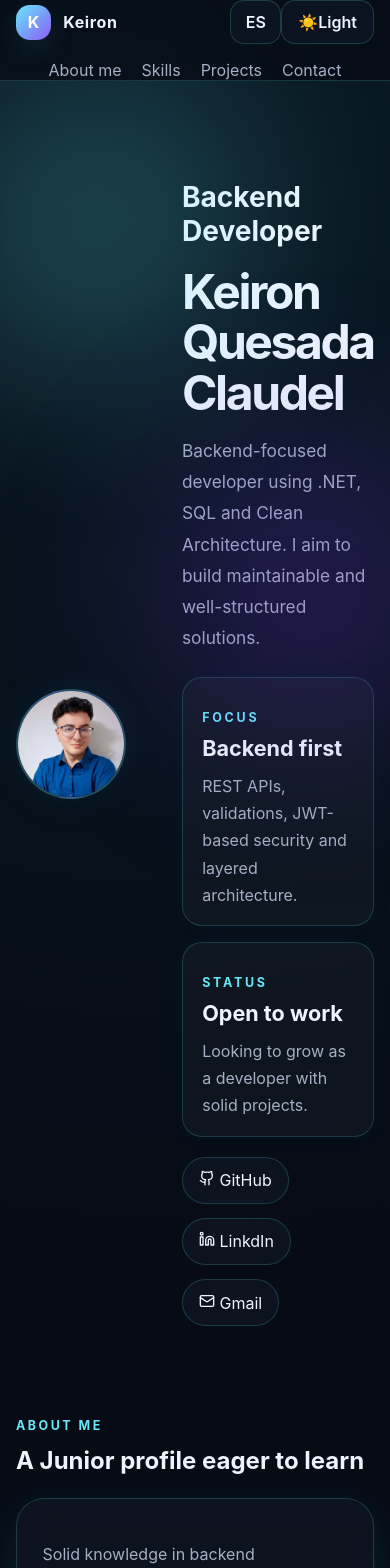
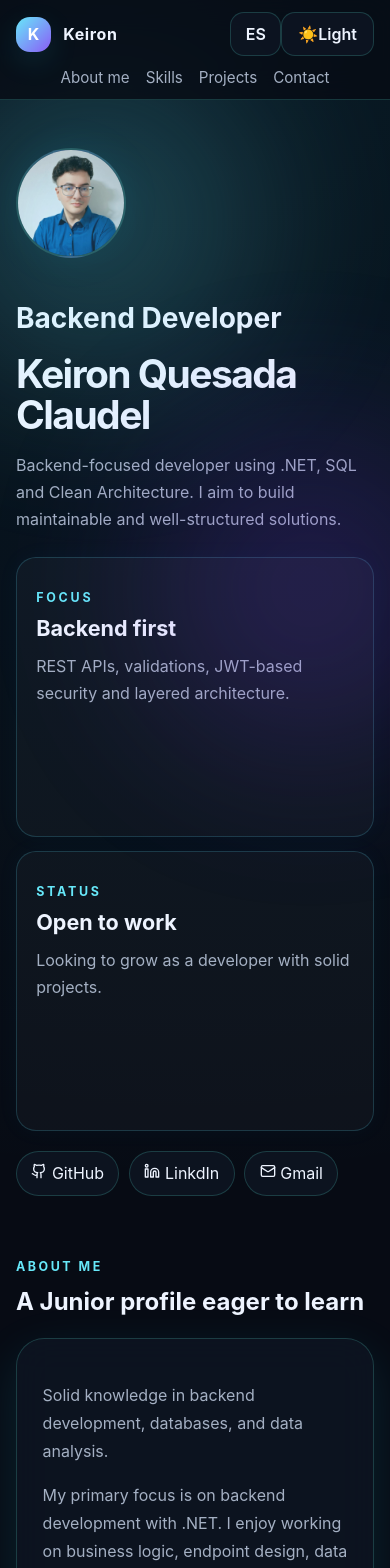
Before and after one commit to KeironClaudel/keiron-portfolio, a React (Vite) app: page / in a window 390 px wide. Shown: the top 1568 px of the page. Built offline with nearby package versions, Linux system fonts and the light colour scheme.

Commit message:
responsive fixed

```diff
--- a/src/styles.css
+++ b/src/styles.css
@@ -329,8 +329,7 @@ button {
   height: 220px;
   border-radius: 999px;
   overflow: hidden;
-  border: 1.5px solid var(--border);
-  border: 2px solid rgba(90, 227, 255, 0.28);
+  border: 2px solid var(--border);
   background:
     radial-gradient(circle at top, rgba(123, 92, 255, 0.28), transparent 55%),
     rgba(255, 255, 255, 0.03);
@@ -340,7 +339,6 @@ button {
   box-shadow:
     0 0 40px rgba(0, 200, 255, 0.08),
     inset 0 0 25px rgba(255, 255, 255, 0.02);
-
 }
 
 .hero-avatar span {
@@ -419,7 +417,7 @@ button {
 
 .hero-contact-links a {
   text-decoration: none;
-  color: var(--text-primary);
+  color: var(--text);
   border: 1px solid var(--border);
   background: var(--card);
   padding: 0.8rem 1rem;
@@ -487,7 +485,7 @@ button {
   background: var(--card);
   border: 1px solid var(--border);
 
-  color: var(--text-primary);
+  color: var(--text);
 }
 
 .contact-item-label {
@@ -515,9 +513,31 @@ button {
 }
 
 @media (max-width: 768px) {
-  .hero-avatar {
-    width: 110px;
-    height: 110px;
+  .hero-title-horizontal {
+    font-size: clamp(2rem, 7vw, 2.8rem);
+    max-width: 100%;
+    line-height: 1.1;
+  }
+}
+
+@media (max-width: 768px) {
+  .hero-description {
+    font-size: 0.95rem;
+    max-width: 100%;
+  }
+}
+
+
+@media (max-width: 768px) {
+  .hero-mini-cards {
+    flex-direction: column;
+  }
+}
+
+@media (max-width: 768px) {
+  .hero-contact-links {
+    flex-wrap: wrap;
+    gap: 0.6rem;
   }
 }
 
@@ -606,3 +626,88 @@ div {
     border-color 0.25s ease,
     box-shadow 0.25s ease;
 }
+
+@media (max-width: 768px) {
+  .nav-wrapper {
+    flex-wrap: wrap;
+    align-items: center;
+    gap: 0.75rem;
+    padding: 0.75rem 0;
+  }
+
+  .brand {
+    flex: 1 1 auto;
+    min-width: 0;
+  }
+
+  .nav-links {
+    order: 3;
+    width: 100%;
+    display: flex;
+    justify-content: center;
+    gap: 1rem;
+    flex-wrap: wrap;
+    font-size: 0.95rem;
+  }
+
+  .hero-horizontal {
+    flex-direction: column;
+    align-items: flex-start;
+    gap: 1.5rem;
+    padding: 1rem 0 0.5rem;
+  }
+
+  .hero-avatar-wrap {
+    width: 100%;
+    justify-content: flex-start;
+  }
+
+  .hero-avatar {
+    width: 110px;
+    height: 110px;
+  }
+
+  .hero-main {
+    width: 100%;
+    max-width: 100%;
+  }
+
+  .hero-title-horizontal {
+    max-width: 100%;
+    font-size: clamp(2.2rem, 10vw, 3.4rem);
+    line-height: 1.05;
+    letter-spacing: -0.04em;
+    text-wrap: balance;
+  }
+
+  .hero-description {
+    max-width: 100%;
+    font-size: 1rem;
+    line-height: 1.7;
+  }
+
+  .hero-mini-cards {
+    flex-direction: column;
+    gap: 0.85rem;
+  }
+
+  .mini-card {
+    width: 100%;
+  }
+
+  .hero-contact-links {
+    gap: 0.6rem;
+  }
+
+  .hero-contact-links a {
+    padding: 0.72rem 0.9rem;
+  }
+
+  .section {
+    margin-top: 3.2rem;
+  }
+
+  .page-content {
+    padding: 2rem 0 3rem;
+  }
+}
```
